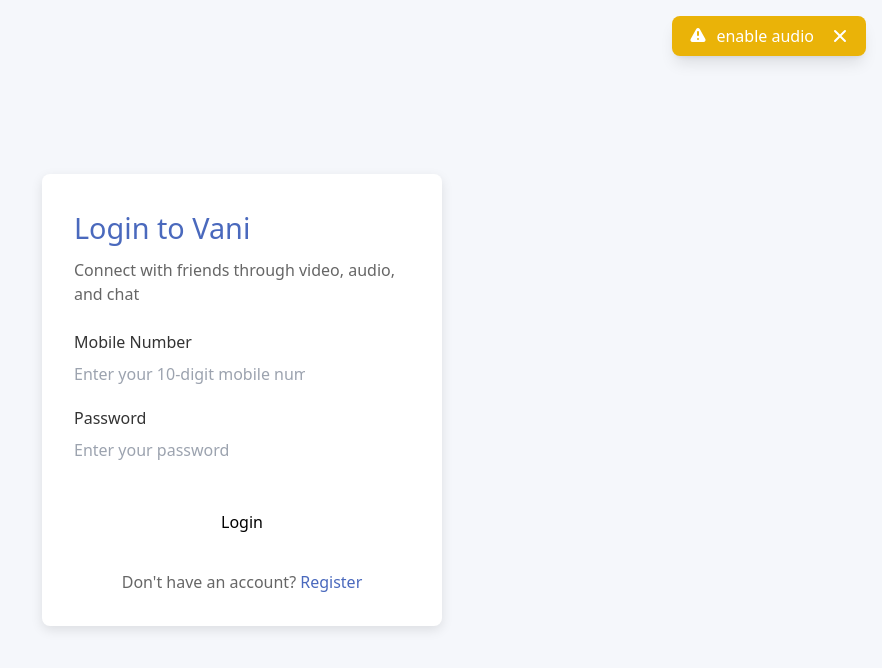
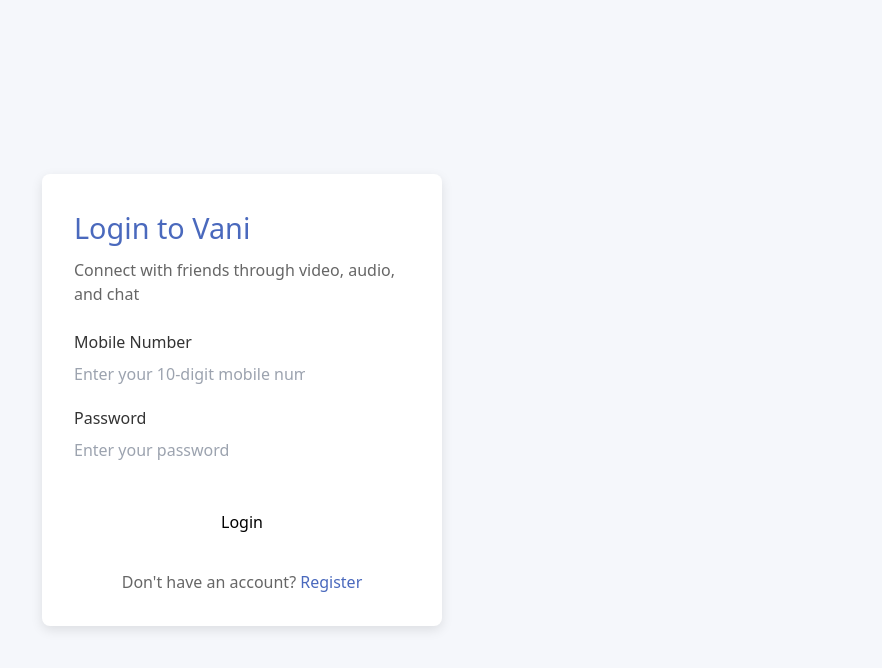
Before and after one commit to Vivekkumarprince1/vaniFrontend, a React (Vite) app: page /login in a window 1280 px wide. Shown: the top 668 px of the page, without its empty margins (398-1280 px from the left). Built offline with nearby package versions, Linux system fonts and the light colour scheme.

Commit message:
audio set

```diff
--- a/src/App.jsx
+++ b/src/App.jsx
@@ -5,7 +5,7 @@
 import Register from './pages/Register';
 import { AuthProvider, AuthContext } from './contexts/AuthContext';
 import { TranslationProvider } from './contexts/TranslationContext';
-import ConnectionStatus from './components/ConnectionStatus';
+// import ConnectionStatus from './components/ConnectionStatus';
 import Loader from './components/Loader';
 import './App.css';
 
@@ -25,7 +25,7 @@
         <Route path="/dashboard" element={<Dashboard />} />
         <Route path="/" element={<Navigate to="/login" />} />
       </Routes>
-      <ConnectionStatus />
+      {/* <ConnectionStatus /> */}
     </>
   );
 };
```
Also changed, not shown: 1 other file (tests, documents, lock files or other folders).
